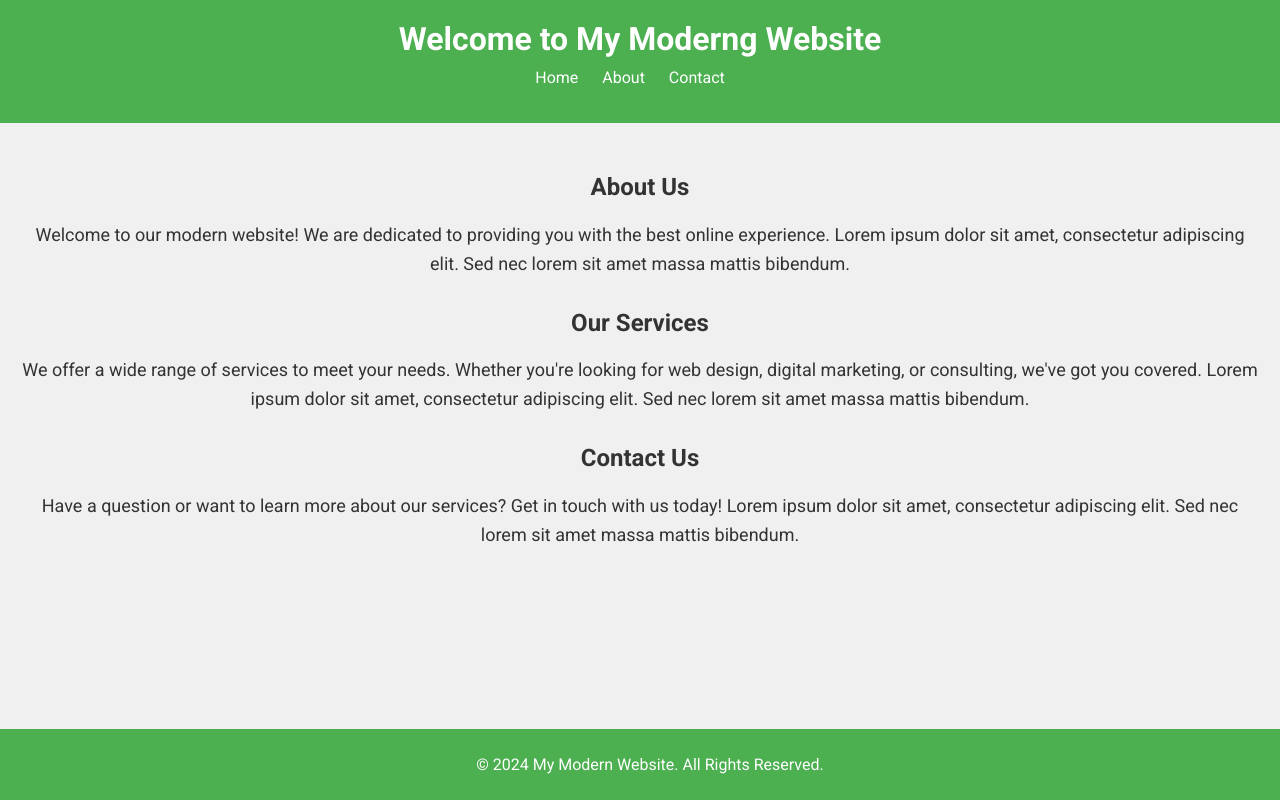
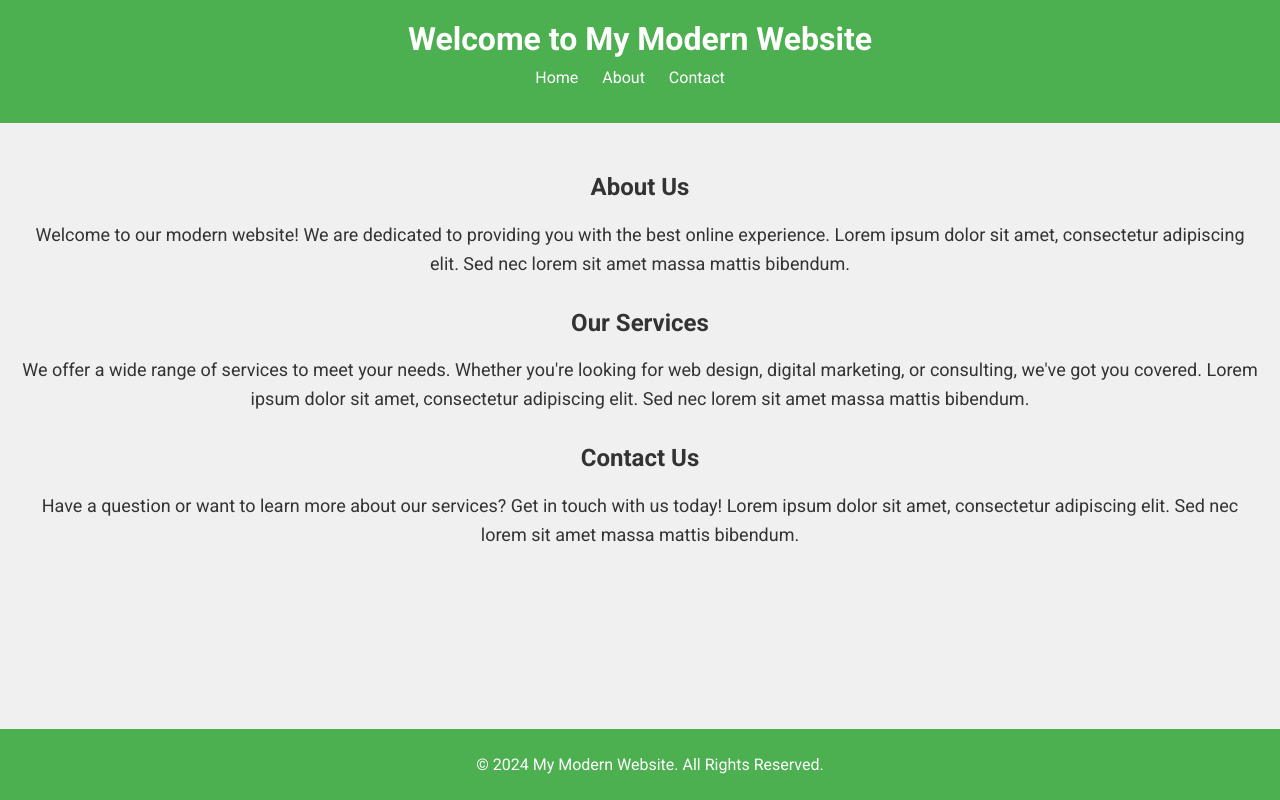
Before and after one commit to stalin567/my-modern-website, a plain HTML site: page index.html in a window 1280 px wide. Drawn offline with Linux system fonts and the light colour scheme.

Commit message:
Update index.html

```diff
--- a/index.html
+++ b/index.html
@@ -79,7 +79,7 @@
 <body>
 
 <header>
-    <h1>Welcome to My Moderng Website</h1>
+    <h1>Welcome to My Modern Website</h1>
     <nav>
         <ul>
             <li><a href="#">Home</a></li>
```
